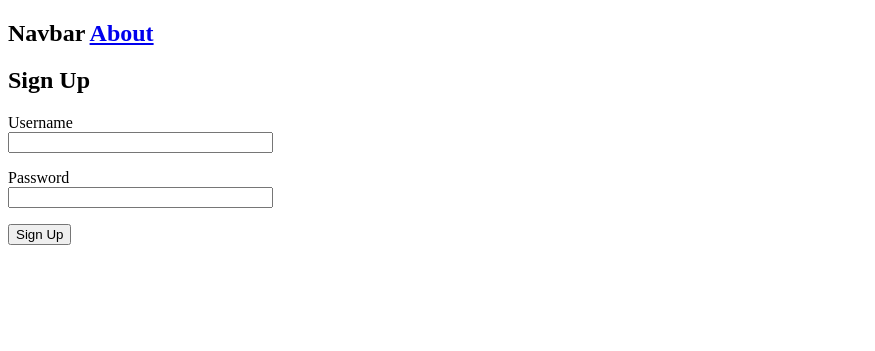
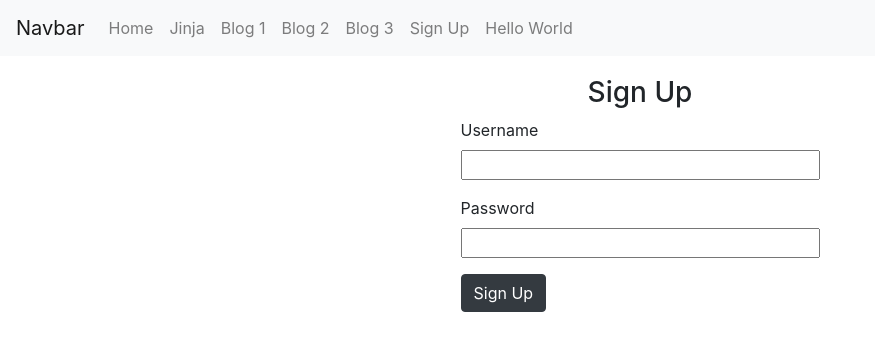
Before and after one commit to acuteengle/Python-Flask-Templates, a Flask app: page /signup in a window 1280 px wide. Shown: the top 351 px of the page, without its empty margins (0-875 px from the left). Run offline with Flask 2, Linux system fonts and the light colour scheme; some libraries are stand-ins or nearby versions.

Commit message:
styled with bootstrap

```diff
--- a/server.py
+++ b/server.py
@@ -11,9 +11,13 @@ app.config['SECRET_KEY'] = 'myTestKey'
 
 @app.route('/')
 def home():
+    return render_template('index.html')
+
+@app.route('/helloWorld')
+def helloWorld():
     return 'hello world'
 
-@app.route('/about')
+@app.route('/jinja')
 def about():
     # templates
     # jinja is passing in variables from here
@@ -32,11 +36,11 @@ def about():
             "cost": 30
         }
     ]
-    return render_template('about.html', author="Brandon", sunny=False, fruits=fruits)
+    return render_template('jinja.html', author="Brandon", sunny=False, fruits=fruits)
 
 @app.route('/blog/<int:blog_id>')
 def blogpost(blog_id):
-    return 'this is blog post number ' + str(blog_id)
+    return render_template('blog.html', blog_id=blog_id)
 
 @app.route('/signup', methods=['GET', 'POST'])
 def signup():
--- /dev/null
+++ b/static/style.css
@@ -0,0 +1,7 @@
+.content {
+    margin-top: 20px;
+    display: flex;
+    flex-direction: column;
+    justify-content: center;
+    align-items: center;
+}
--- a/templates/base.html
+++ b/templates/base.html
@@ -1,14 +1,52 @@
 <!DOCTYPE html>
 <html lang="en">
+
 <head>
     <!-- https://www.sitepoint.com/a-basic-html5-template/ -->
     <meta charset="utf-8" />
-        <title>test</title>
+    <link rel="stylesheet" href="https://stackpath.bootstrapcdn.com/bootstrap/4.5.2/css/bootstrap.min.css"
+        integrity="sha384-JcKb8q3iqJ61gNV9KGb8thSsNjpSL0n8PARn9HuZOnIxN0hoP+VmmDGMN5t9UJ0Z" crossorigin="anonymous">
+    <script src="https://ajax.googleapis.com/ajax/libs/jquery/3.5.1/jquery.min.js"></script>
+    <script src="https://cdnjs.cloudflare.com/ajax/libs/popper.js/1.16.0/umd/popper.min.js"></script>
+    <script src="https://maxcdn.bootstrapcdn.com/bootstrap/4.5.2/js/bootstrap.min.js"></script>
+    <link rel="stylesheet" href="{{ url_for('static', filename='style.css') }}">
+    <title>Forms and Templates</title>
 </head>
+
 <body>
-        <div>
-            <h2>Navbar <a href="about.html">About</a></h2>
+    <nav class="navbar navbar-expand-lg navbar-light bg-light">
+        <a class="navbar-brand" href="/">Navbar</a>
+        <button class="navbar-toggler" type="button" data-toggle="collapse" data-target="#navbarSupportedContent"
+            aria-controls="navbarSupportedContent" aria-expanded="false" aria-label="Toggle navigation">
+            <span class="navbar-toggler-icon"></span>
+        </button>
+
+        <div class="collapse navbar-collapse" id="navbarSupportedContent">
+            <ul class="navbar-nav mr-auto">
+                <li class="nav-item">
+                    <a class="nav-link" href="/">Home <span class="sr-only">(current)</span></a>
+                </li>
+                <li class="nav-item">
+                    <a class="nav-link" href="/jinja">Jinja</a>
+                </li>
+                <li class="nav-item">
+                    <a class="nav-link" href="/blog/1">Blog 1</a>
+                </li>
+                <li class="nav-item">
+                    <a class="nav-link" href="/blog/2">Blog 2</a>
+                </li>
+                <li class="nav-item">
+                    <a class="nav-link" href="/blog/3">Blog 3</a>
+                </li>
+                <li class="nav-item">
+                    <a class="nav-link" href="/signup">Sign Up</a>
+                </li>
+                <li class="nav-item">
+                    <a class="nav-link" href="/helloWorld">Hello World</a>
+                </li>
         </div>
+    </nav>
     {% block content %} {% endblock %}
 </body>
+
 </html>
--- a/templates/signup.html
+++ b/templates/signup.html
@@ -2,7 +2,8 @@
 
 {% block content %}
 
-<h2>Sign Up</h2>
+<div class="container content">
+    <h3>Sign Up</h3>
     <form action="" method="post">
         <p>
             {{form.username.label}}<br>
@@ -13,8 +14,9 @@
             {{form.password(size=30)}}
         </p>
         <p>
-        {{form.submit()}}
+            {{form.submit(class_="btn btn-dark")}}
         </p>
     </form>
+</div>
 
 {% endblock %}
```
Also changed, not shown: freeze.py (deleted, +0 -8 lines), templates/about.html (deleted, +0 -21 lines), templates/blog.html (added, +9 -0 lines), templates/index.html (added, +9 -0 lines), templates/jinja.html (added, +22 -0 lines), templates/user.html (+6 -4 lines), 1 other file. Lines whose indentation alone changed are shown as unchanged.
